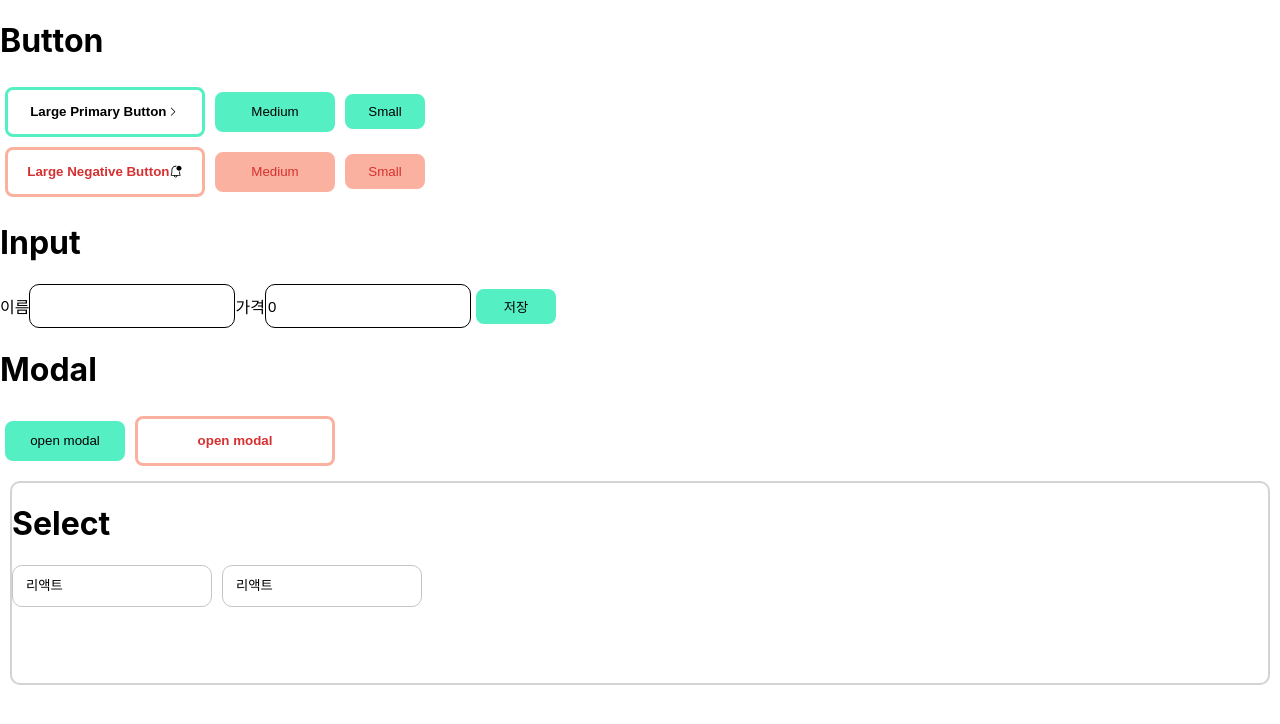
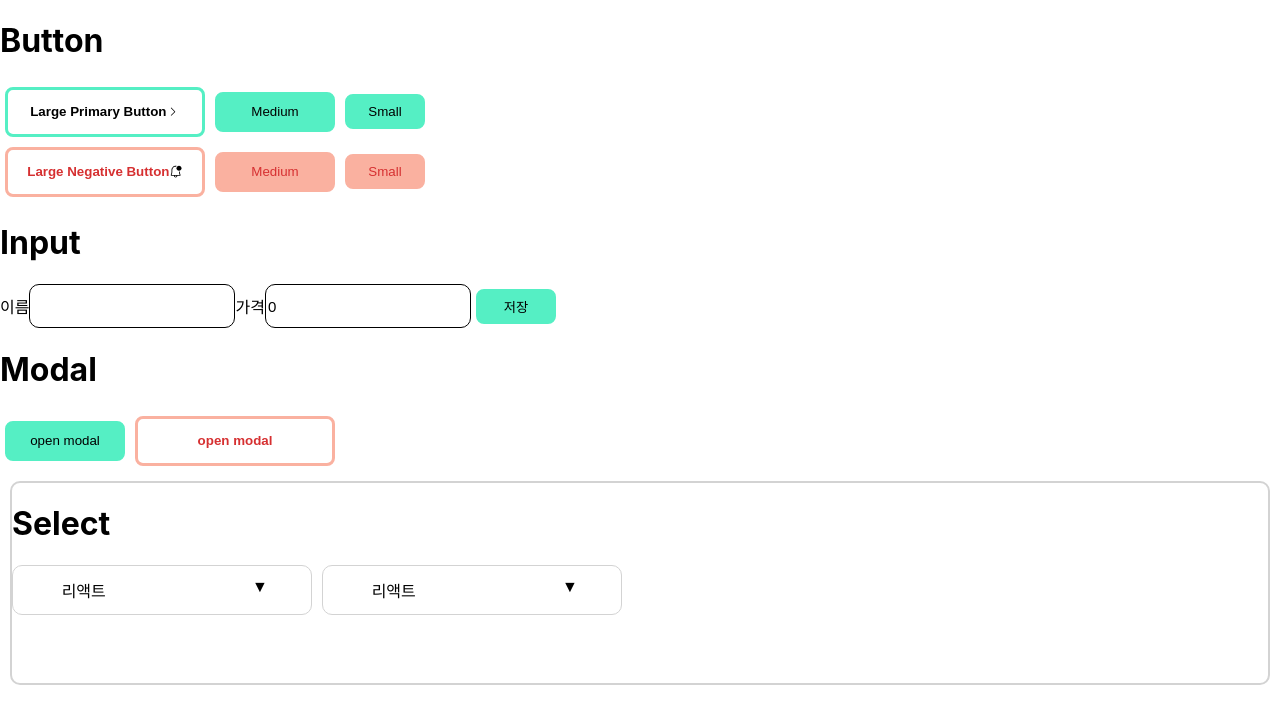
Before and after one commit to 1nxeo/week2-hw-lv3, a React (Create React App) app: page / in a window 1280 px wide. Shown: the top 724 px of the page. Built offline with nearby package versions, Linux system fonts and the light colour scheme.

Commit message:
dropdown problems not fixed...

```diff
--- a/src/App.jsx
+++ b/src/App.jsx
@@ -108,7 +108,12 @@ function App() {
             setList={setList}
             fav={fav}
             setFav={setFav}
-            style={{ position: "absolute", zIndex: "1" }}
+            style={{
+              position: "absolute",
+              top: "-20px",
+              left: "0",
+              zIndex: "2",
+            }}
           />
           <Dropdown
             list={list2}
--- a/src/components/Dropdown.jsx
+++ b/src/components/Dropdown.jsx
@@ -8,106 +8,143 @@ const Dropdown = ({ list, setList, fav, setFav }) => {
     setList(false);
   };
   return (
-    <div style={{ display: "flex", flexDirection: "column" }}>
-      <ListButton
-        onClick={(e) => {
-          setList((pre) => !pre);
-          console.log(list);
-        }}
-      >
-        {fav}
-      </ListButton>
+    <DropdownMenu>
+      <DropdownButton onClick={(e) => setList((pre) => !pre)}>
+        <div>{fav}</div>
+        <div></div>
+        <div>▼</div>
+      </DropdownButton>
       {list ? (
-        <ListBox style={{ margin: "0", padding: "0" }}>
-          <List>
-            <ListItem onClick={choose} value="리액트">
-              리액트
-            </ListItem>
-          </List>
-          <List>
-            <ListItem onClick={choose} value="자바">
-              자바
-            </ListItem>
-          </List>
-          <List>
-            <ListItem onClick={choose} value="스프링">
-              스프링
-            </ListItem>
-          </List>
-          <List>
-            <ListItem onClick={choose} value="리액트네이티브">
-              리액트네이티브
-            </ListItem>
-          </List>
-        </ListBox>
+        <DropdownContent id="myDropdown">
+          <DropdownItem onClick={choose} value="리액트">
+            리액트
+          </DropdownItem>
+          <DropdownItem onClick={choose} value="자바">
+            자바
+          </DropdownItem>
+          <DropdownItem onClick={choose} value="스프링">
+            스프링
+          </DropdownItem>
+          <DropdownItem onClick={choose} value="리액트 네이티브">
+            리액트 네이티브
+          </DropdownItem>
+        </DropdownContent>
       ) : null}
-    </div>
+    </DropdownMenu>
   );
 };
 
-const ListButton = styled.button`
-  width: 200px;
-  border: 1px solid #c4c4c4;
-  box-sizing: border-box;
-  border-radius: 10px;
-  padding: 12px 13px;
-  line-height: 16px;
-  background-color: transparent;
-  appearance: none;
-  text-align: left;
-  &:focus {
-    box-sizing: border-box;
-    border-radius: 10px;
-
-    border-radius: 10px;
-  }
+const DropdownMenu = styled.div`
+  position: relative;
+  display: inline-block;
 `;
 
-const ListBox = styled.ul`
-  width: 200px;
-  list-style: none;
-  background: #ffffff;
-  border: 1px solid #c4c4c4;
-  box-sizing: border-box;
-  box-shadow: 4px 4px 14px rgba(0, 0, 0, 0.15);
+const DropdownButton = styled.button`
+  background-color: white;
+  color: black;
+  padding: 12px;
+  font-size: 16px;
+  width: 300px;
+  border: 1px solid lightgray;
   border-radius: 10px;
-  margin-top: 15px;
+  cursor: pointer;
+  display: grid;
+  grid-template-columns: 1.5fr 1fr 1fr;
 `;
 
-const List = styled.li`
+const DropdownContent = styled.div`
+  width: 300px;
+  position: absolute;
+  top: 100%;
+  left: 0;
+  z-index: 100;
+  display: flex;
+  flex-direction: column;
+  justify-content: center;
+  align-items: center;
+  margin-top: 10px;
+  border: 1px solid lightgray;
+  border-radius: 10px;
+  /* display: none; */
+`;
+
+const DropdownItem = styled.button`
+  color: black;
+  width: 300px;
+  padding: 12px 16px;
+  text-decoration: none;
+  display: block;
+  background-color: white;
   border: 1px transparent;
   border-radius: 10px;
-  background-color: #ffffff;
-  font-weight: 400;
-  font-size: 14px;
-  line-height: 16px;
-  box-sizing: border-box;
-  &:focus {
-    width: 184px;
-    border-radius: 8px;
-    box-sizing: border-box;
-    text-align: left;
-  }
-`;
-
-const ListItem = styled.button`
-  width: 200px;
-  border: 1px transparent;
-  box-sizing: border-box;
-  border-radius: 10px;
-  padding: 12px 13px;
-  line-height: 16px;
-  background-color: transparent;
-  appearance: none;
-  text-align: left;
-  &:focus {
-    box-sizing: border-box;
-    border-radius: 10px;
-    border-radius: 10px;
-  }
   &:hover {
     background-color: lightgray;
   }
 `;
 
+// const ListButton = styled.button`
+//   width: 200px;
+//   border: 1px solid #c4c4c4;
+//   box-sizing: border-box;
+//   border-radius: 10px;
+//   padding: 12px 13px;
+//   line-height: 16px;
+//   background-color: transparent;
+//   appearance: none;
+//   text-align: left;
+//   &:focus {
+//     box-sizing: border-box;
+//     border-radius: 10px;
+
+//     border-radius: 10px;
+//   }
+// `;
+
+// const ListBox = styled.ul`
+//   width: 200px;
+//   list-style: none;
+//   background: #ffffff;
+//   border: 1px solid #c4c4c4;
+//   box-sizing: border-box;
+//   box-shadow: 4px 4px 14px rgba(0, 0, 0, 0.15);
+//   border-radius: 10px;
+//   margin-top: 15px;
+// `;
+
+// const List = styled.li`
+//   border: 1px transparent;
+//   border-radius: 10px;
+//   background-color: #ffffff;
+//   font-weight: 400;
+//   font-size: 14px;
+//   line-height: 16px;
+//   box-sizing: border-box;
+//   &:focus {
+//     width: 184px;
+//     border-radius: 8px;
+//     box-sizing: border-box;
+//     text-align: left;
+//   }
+// `;
+
+// const ListItem = styled.button`
+//   width: 200px;
+//   border: 1px transparent;
+//   box-sizing: border-box;
+//   border-radius: 10px;
+//   padding: 12px 13px;
+//   line-height: 16px;
+//   background-color: transparent;
+//   appearance: none;
+//   text-align: left;
+//   &:focus {
+//     box-sizing: border-box;
+//     border-radius: 10px;
+//     border-radius: 10px;
+//   }
+//   &:hover {
+//     background-color: lightgray;
+//   }
+// `;
+
 export default Dropdown;
```
